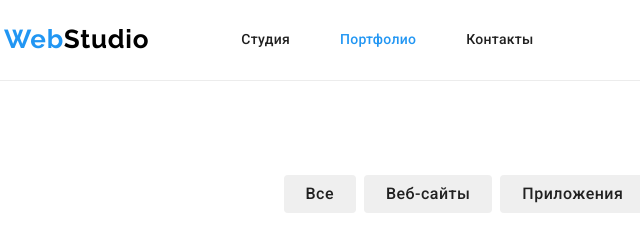
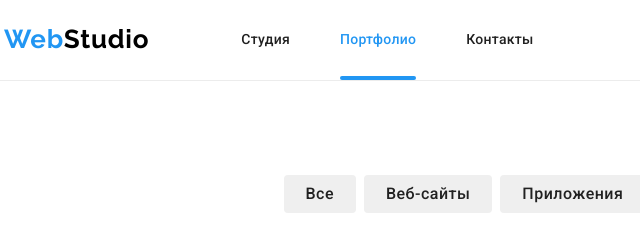
Before and after one commit to svetlana-padalka/goit-markup-hw-05, a plain HTML site: page portfolio.html in a window 1280 px wide. Shown: the top 240 px of the page, 51-691 px from the left. Drawn offline with nearby package versions, Linux system fonts and the light colour scheme.

Commit message:
Добавляет нижнее подчеркивание текущей страницы

```diff
--- a/css/styles.css
+++ b/css/styles.css
@@ -48,6 +48,7 @@ img {
 
 .nav-list-link.current {
   color: var(--accent-color);
+  position: relative;
 }
 
 .list {
@@ -145,6 +146,7 @@ img {
   color: var(--primary-black-color);
 }
 .nav-list-link {
+  /* position: relative; */
   display: block;
   padding-top: 32px;
   padding-bottom: 32px;
@@ -161,6 +163,26 @@ img {
 .nav-list-link:focus {
   color: var(--accent-color);
 }
+.current::after {
+  position: absolute;
+  content: '';
+  width: 100%;
+  height: 4px;
+  background: var(--accent-color);
+  border-radius: 2px;
+  bottom: 0;
+  left: 0;
+}
+/* .nav-list-link::after {
+  position: absolute;
+  content: '';
+  width: 100%;
+  height: 4px;
+  background: var(--accent-color);
+  border-radius: 2px;
+  bottom: 0;
+  left: 0;
+} */
 .contacts-mail,
 .contacts-phone {
   /* display: block; */
```
